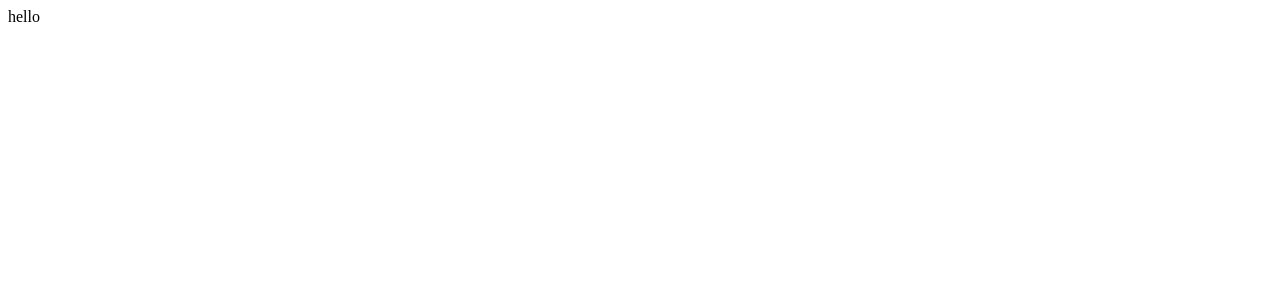
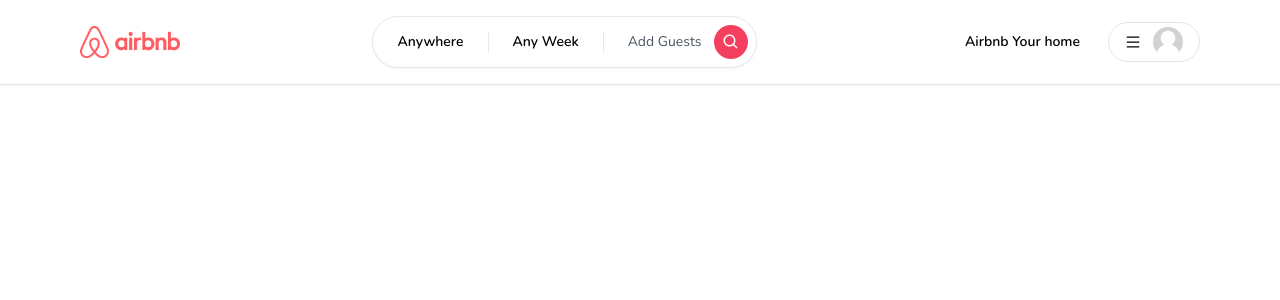
Before and after one commit to ArenRitz/clone-bnb, a Next.js app: page / in a window 1280 px wide. Shown: the top 300 px of the page. Built offline with nearby package versions, Linux system fonts and the light colour scheme.

Commit message:
Implement Nav bar w/ styling

```diff
--- /dev/null
+++ b/app/components/Avatar.tsx
@@ -0,0 +1,8 @@
+'use client'
+import Image from 'next/image'
+const Avatar = () => {
+    return (
+        <Image alt='avatar' className='rounded-full' height='30' width='30' src='/images/placeholder.jpg' />
+    )
+}
+export default Avatar
--- /dev/null
+++ b/app/components/Container.tsx
@@ -0,0 +1,14 @@
+'use client';
+
+interface ContainerProps {
+    children: React.ReactNode
+}
+
+
+const Container: React.FC<ContainerProps> = ({children}) => {
+  return (
+    <div className="max-w-[2520px] mx-auto xl:px-20 md:px-10 sm:px-2 px-4">{children}</div>
+  )
+}
+
+export default Container
--- /dev/null
+++ b/app/components/navbar/Logo.tsx
@@ -0,0 +1,19 @@
+'use client';
+
+import Image from 'next/image';
+import { useRouter } from 'next/navigation';
+
+const Logo = () => {
+	const router = useRouter();
+	return (
+		<Image
+			alt='logo'
+			className='hidden md:block cursor-pointer'
+			height='100'
+			width='100'
+			src='/images/logo.png'
+		/>
+	);
+};
+
+export default Logo;
--- /dev/null
+++ b/app/components/navbar/MenuItem.tsx
@@ -0,0 +1,17 @@
+'use client'
+
+interface MenuItemProps {
+    onClick: () => void;
+    label: string;
+}
+
+
+const MenuItem: React.FC<MenuItemProps> = ({onClick, label}) => {
+    return (
+        <div onClick={onClick} className='px-4 py-3 hover:bg-neutral-100 transition font-semibold' >
+            {label}
+        </div>
+    )
+}
+
+export default MenuItem
--- /dev/null
+++ b/app/components/navbar/Navbar.tsx
@@ -0,0 +1,23 @@
+'use client';
+import Container from '../Container';
+import Logo from './Logo';
+import Search from './Search';
+import UserMenu from './UserMenu';
+
+const Navbar = () => {
+	return (
+		<div className='fixed w-full bg-white z-10 shadow-sm'>
+			<div className=' py-4 border-b-[1px]'>
+				<Container>
+					<div className='flex items-center justify-between gap-3 md:gap-0'>
+						<Logo />
+                        <Search />
+                        <UserMenu />
+					</div>
+				</Container>
+			</div>
+		</div>
+	);
+};
+
+export default Navbar;
--- /dev/null
+++ b/app/components/navbar/Search.tsx
@@ -0,0 +1,22 @@
+'use client';
+import { BiSearch } from 'react-icons/bi';
+const Search = () => {
+	return (
+		<div className='border-[1px] w-full md:w-auto py-2 rounded-full shadow-sm hover:shadow-md transition cursor-pointer'>
+			<div className='flex flex-row items-center justify-between'>
+				<div className='text-sm font-semibold px-6'>Anywhere</div>
+				<div className='hidden sm:block text-sm font-semibold px-6 border-x-[1px] flex-1 text-center'>
+					Any Week
+				</div>
+				<div className='text-sm pl-6 pr-2 text-gray-600 flex flex-row items-center gap-3'>
+					<div className='hidden sm:block'>Add Guests</div>
+					<div className='p-2 bg-rose-500 rounded-full text-white '>
+						<BiSearch size={18} />
+					</div>
+				</div>
+			</div>
+		</div>
+	);
+};
+
+export default Search;
--- /dev/null
+++ b/app/components/navbar/UserMenu.tsx
@@ -0,0 +1,51 @@
+'use client';
+import { AiOutlineMenu } from 'react-icons/ai';
+import Avatar from '../Avatar';
+import { useState, useCallback } from 'react';
+import MenuItem from './MenuItem';
+
+
+const UserMenu = () => {
+    const [isOpen, setIsOpen] = useState(false);
+
+    const toggleOpen = useCallback(() => {
+        setIsOpen((value) => !value);
+    }, []);
+
+
+	return (
+		<div className='relative'>
+			<div className='flex flex-row items-center gap-3'>
+				<div
+					onClick={() => {}}
+					className='hidden md:block text-sm font-semibold py-3 px-4 rounded-full hover:bg-neutral-100 transition cursor-pointer'
+				>
+					Airbnb Your home
+				</div>
+				<div
+					onClick={toggleOpen}
+					className='p-4 md:py-1 mx:px-2 border-[1px] border-neutral-200 rounded-full flex flex-row items-center gap-3 cursor-pointer hover:shadow-md transition'
+				>
+                    <AiOutlineMenu/>
+                    <div className='hidden md:block'>
+                        <Avatar/>
+
+                    </div>
+                </div>
+			</div>
+
+            {isOpen && (
+                <div className='absolute rounded-xl shadow-md w-[40wv] md:w-3/4 overflow-hidden bg-white right-0 top-12 text-sm'>
+                    <div className='flex flex-col cursor-pointer'>
+                        <>
+                            <MenuItem label='Login' onClick={() => {}} />
+                            <MenuItem label='Sign Up' onClick={() => {}} />
+                        </>
+                    </div>
+                </div>
+            )}
+		</div>
+	);
+};
+
+export default UserMenu;
--- /dev/null
+++ b/app/layout.tsx
@@ -0,0 +1,28 @@
+import './globals.css';
+import { Inter } from 'next/font/google';
+import { Nunito } from 'next/font/google';
+import Navbar from './components/navbar/Navbar';
+
+const inter = Inter({ subsets: ['latin'] });
+
+export const metadata = {
+	title: 'Clonebnb',
+	description: 'Air BnB clone',
+};
+
+const font = Nunito({ subsets: ['latin'] });
+
+export default function RootLayout({
+	children,
+}: {
+	children: React.ReactNode;
+}) {
+	return (
+		<html lang='en'>
+			<body className={font.className}>
+        <Navbar />
+        {children}
+        </body>
+		</html>
+	);
+}
```
